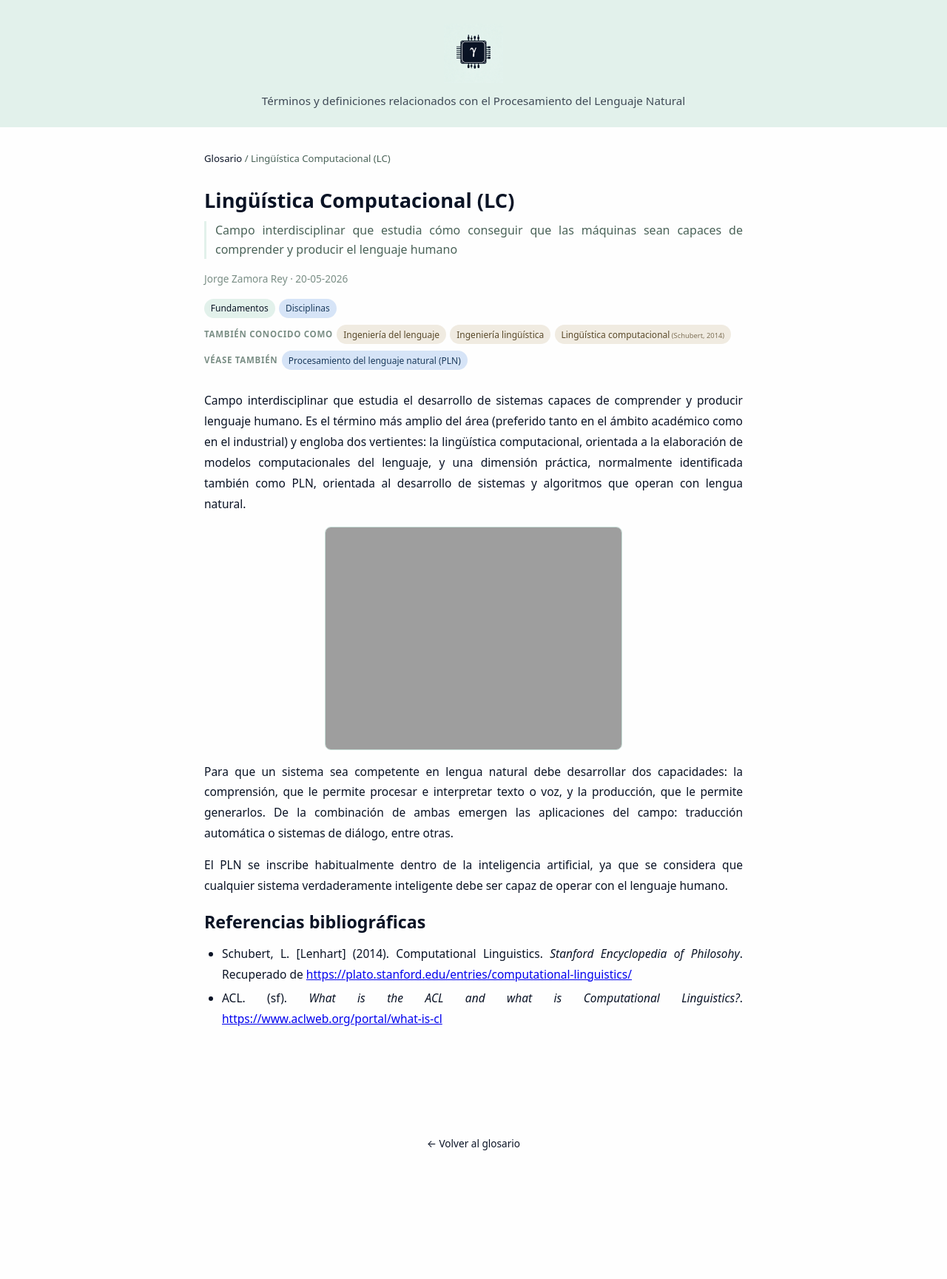
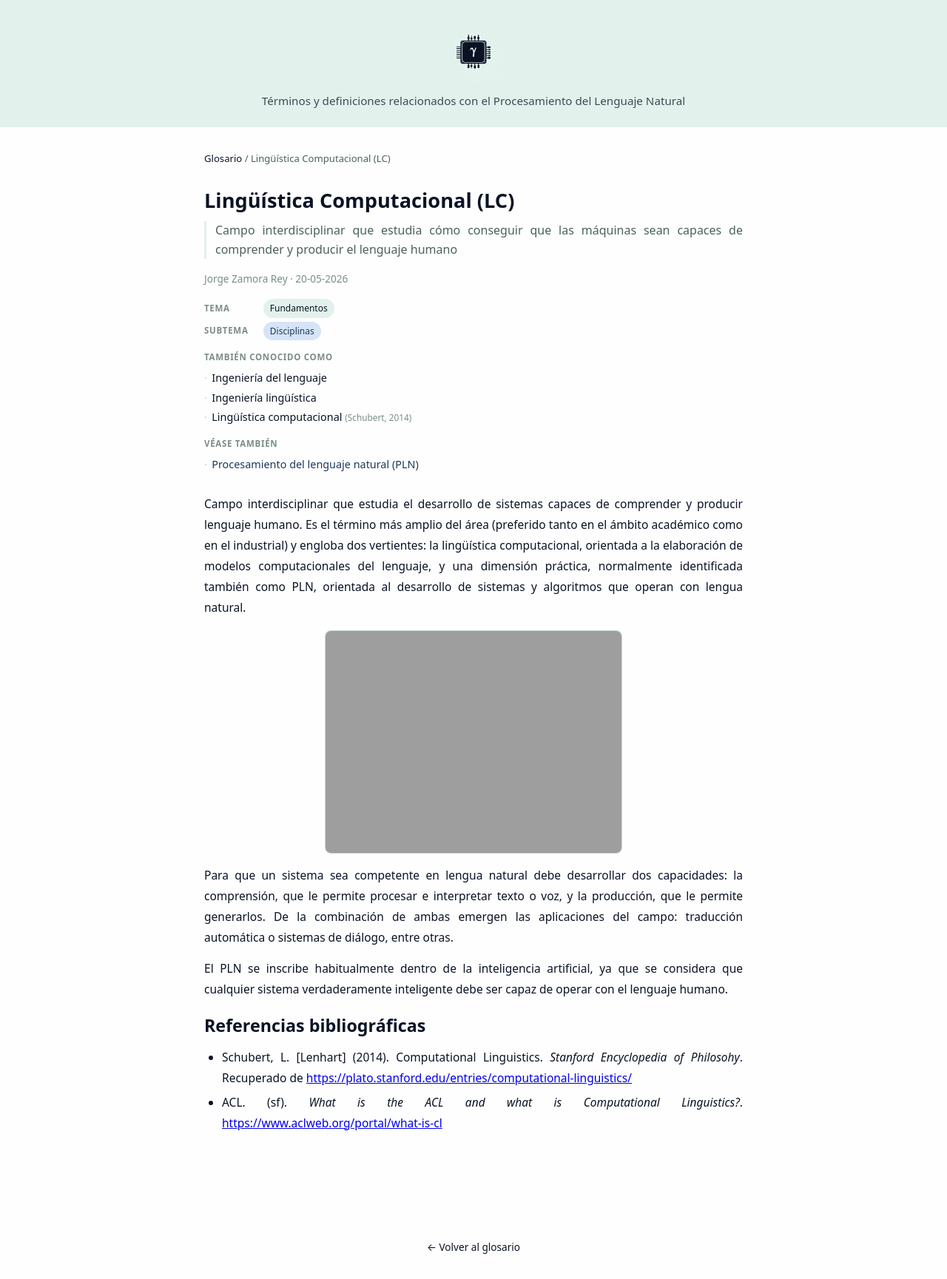
Before and after one commit to Circuigramas/glosario_pln, a Jekyll site: the page built from _terms/lc.md, in a window 1280 px wide. Shown: the whole page at 74% size. Built offline with Jekyll 4.4.1, drawn with Linux system fonts in a browser that asks for light colours; before the commit the page ends 1588 px from its top, so only the background shows below that.

Commit message:
Añadir etiquetas Tema/Subtema y mostrar aliases y relacionados en lista

```diff
--- a/_layouts/term.html
+++ b/_layouts/term.html
@@ -22,31 +22,41 @@ layout: default
   {% endif %}
 
   {% if page.tags and page.tags.size > 0 or page.subtags and page.subtags.size > 0 %}
-    <div class="tags">
+    <div class="term-classification">
       {% for tag in page.tags %}
+      <div class="classification-row">
+        <span class="classification-label">Tema</span>
         <a href="{{ '/' | relative_url }}?tag={{ tag | uri_escape }}" class="tag">{{ tag }}</a>
+      </div>
       {% endfor %}
       {% for subtag in page.subtags %}
+      <div class="classification-row">
+        <span class="classification-label">Subtema</span>
         <span class="tag tag--sub">{{ subtag }}</span>
+      </div>
       {% endfor %}
     </div>
   {% endif %}
 
   {% if page.aliases %}
-    <div class="tags">
-      <span class="pills-label">También conocido como</span>
-      {% for alias in page.aliases %}
-        <span class="tag tag--alias">{{ alias.name }}{% if alias.source %}<span class="alias-source"> ({{ alias.source }})</span>{% endif %}</span>
-      {% endfor %}
+    <div class="term-metadata-block">
+      <span class="metadata-block-label">También conocido como</span>
+      <ul class="metadata-list">
+        {% for alias in page.aliases %}
+        <li>{{ alias.name }}{% if alias.source %} <span class="alias-source">({{ alias.source }})</span>{% endif %}</li>
+        {% endfor %}
+      </ul>
     </div>
   {% endif %}
 
   {% if page.related %}
-    <div class="tags">
-      <span class="pills-label">Véase también</span>
-      {% for item in page.related %}
-        <a href="{{ site.baseurl }}/terms/{{ item.slug }}/" class="tag tag--related">{{ item.title }}</a>
-      {% endfor %}
+    <div class="term-metadata-block">
+      <span class="metadata-block-label">Véase también</span>
+      <ul class="metadata-list">
+        {% for item in page.related %}
+        <li><a href="{{ site.baseurl }}/terms/{{ item.slug }}/">{{ item.title }}</a></li>
+        {% endfor %}
+      </ul>
     </div>
   {% endif %}
 
--- a/assets/css/main.css
+++ b/assets/css/main.css
@@ -220,27 +220,61 @@ a.tag:hover { background: #c5ddd6; }
 }
 .term-body pre code { background: none; padding: 0; }
 
-/* ── Term pill rows (aliases & related) ── */
-.pills-label {
+/* ── Term classification (tema / subtema) ── */
+.term-classification {
+  display: flex;
+  flex-direction: column;
+  gap: 0.3rem;
+  margin-bottom: 0.75rem;
+}
+.classification-row {
+  display: flex;
+  align-items: center;
+  gap: 0.5rem;
+}
+.classification-label {
   font-size: 0.72rem;
   font-weight: 600;
   text-transform: uppercase;
   letter-spacing: 0.06em;
   color: #7a8e85;
-  align-self: center;
-  white-space: nowrap;
+  min-width: 4.5rem;
 }
-.tag--alias {
-  background: #f0ebe1;
-  color: #5a4a2a;
+
+/* ── Term metadata lists (aliases & related) ── */
+.term-metadata-block {
+  margin-top: 0.9rem;
 }
-.alias-source {
-  font-size: 0.78em;
-  opacity: 0.75;
+.metadata-block-label {
+  display: block;
+  font-size: 0.72rem;
+  font-weight: 600;
+  text-transform: uppercase;
+  letter-spacing: 0.06em;
+  color: #7a8e85;
+  margin-bottom: 0.3rem;
 }
-.tag--related {
-  background: #d6e4f7;
+.metadata-list {
+  list-style: none;
+  margin: 0;
+  padding: 0;
+}
+.metadata-list li {
+  font-size: 0.9rem;
+  color: #0a1325;
+  padding: 0.1rem 0;
+}
+.metadata-list li::before {
+  content: "·";
+  margin-right: 0.4rem;
+  color: #b8d4c8;
+}
+.metadata-list a {
   color: #1a3a5c;
   text-decoration: none;
 }
-a.tag--related:hover { background: #b8d0ee; }
+.metadata-list a:hover { text-decoration: underline; }
+.alias-source {
+  font-size: 0.82em;
+  color: #7a8e85;
+}
```
